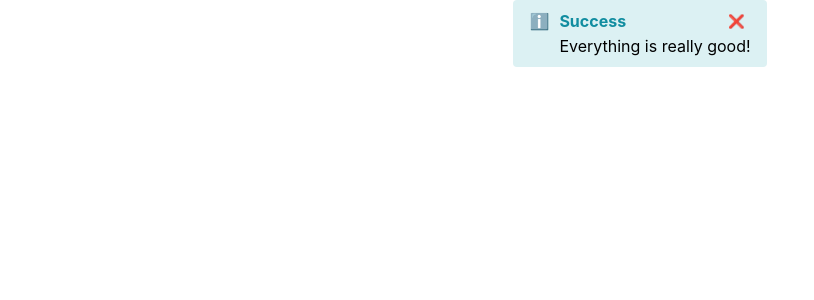
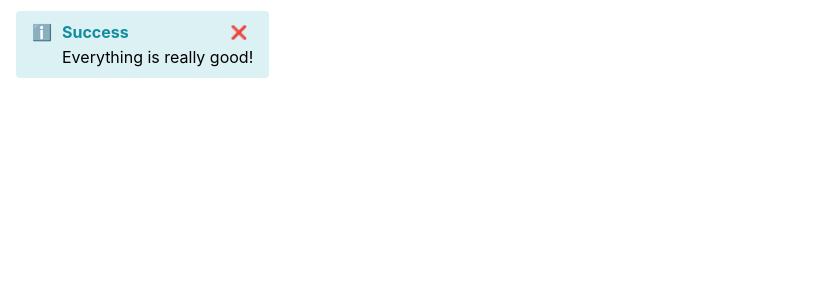
Before and after one commit to farooq-teqniqly/oreilly-learn-react, a React (Create React App) app in the folder myapp/: page / in a window 1280 px wide. Shown: the top 300 px of the page, without its empty margins (0-814 px from the left). Built offline with nearby package versions, Linux system fonts and the light colour scheme.

Commit message:
Demonstrating CSS clashes

```diff
--- a/myapp/src/App.css
+++ b/myapp/src/App.css
@@ -1,5 +1,6 @@
-.App {
+.container {
   text-align: center;
+  padding: 20px;
 }
 
 .App-logo {
--- a/myapp/src/App.tsx
+++ b/myapp/src/App.tsx
@@ -4,7 +4,7 @@ import { Alert } from "./Alert";
 
 function App() {
   return (
-    <div className="App">
+    <div className="container">
       <Alert heading="Success" closable>
         Everything is really good!
       </Alert>
```
